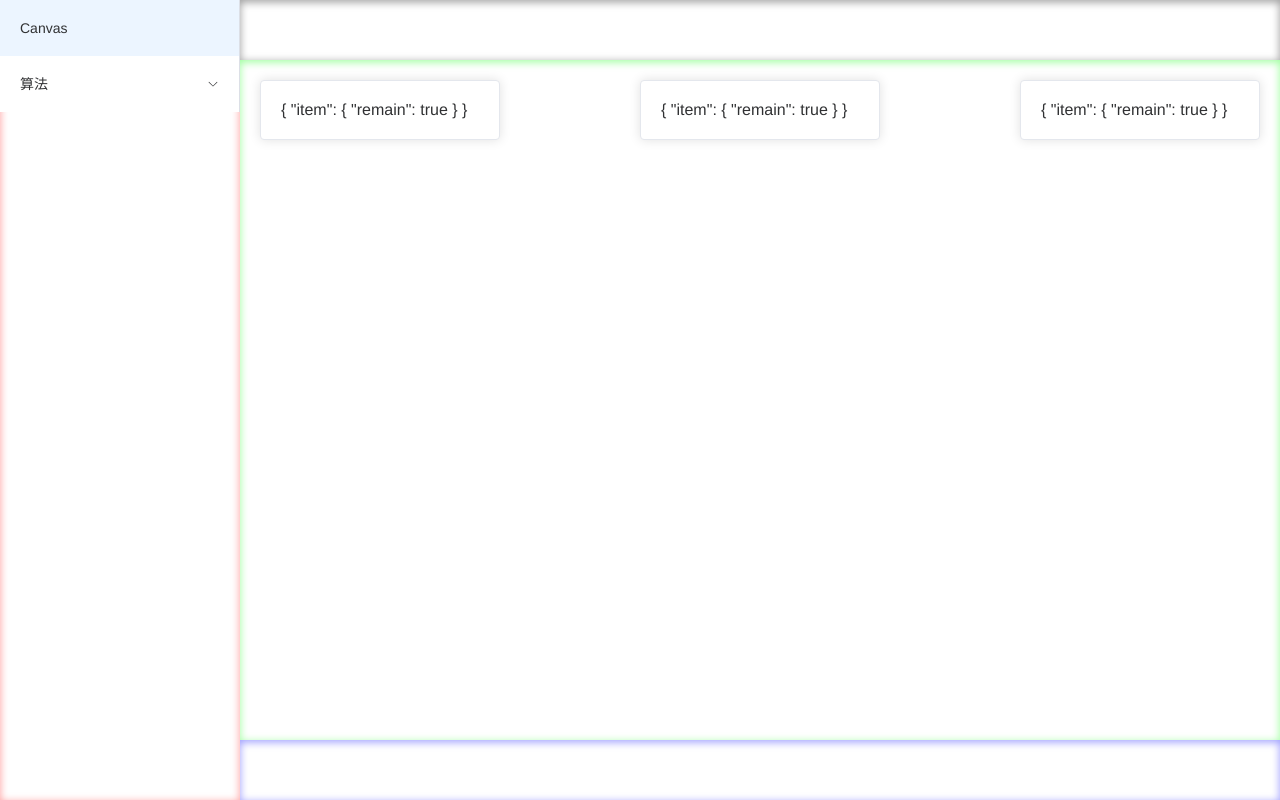
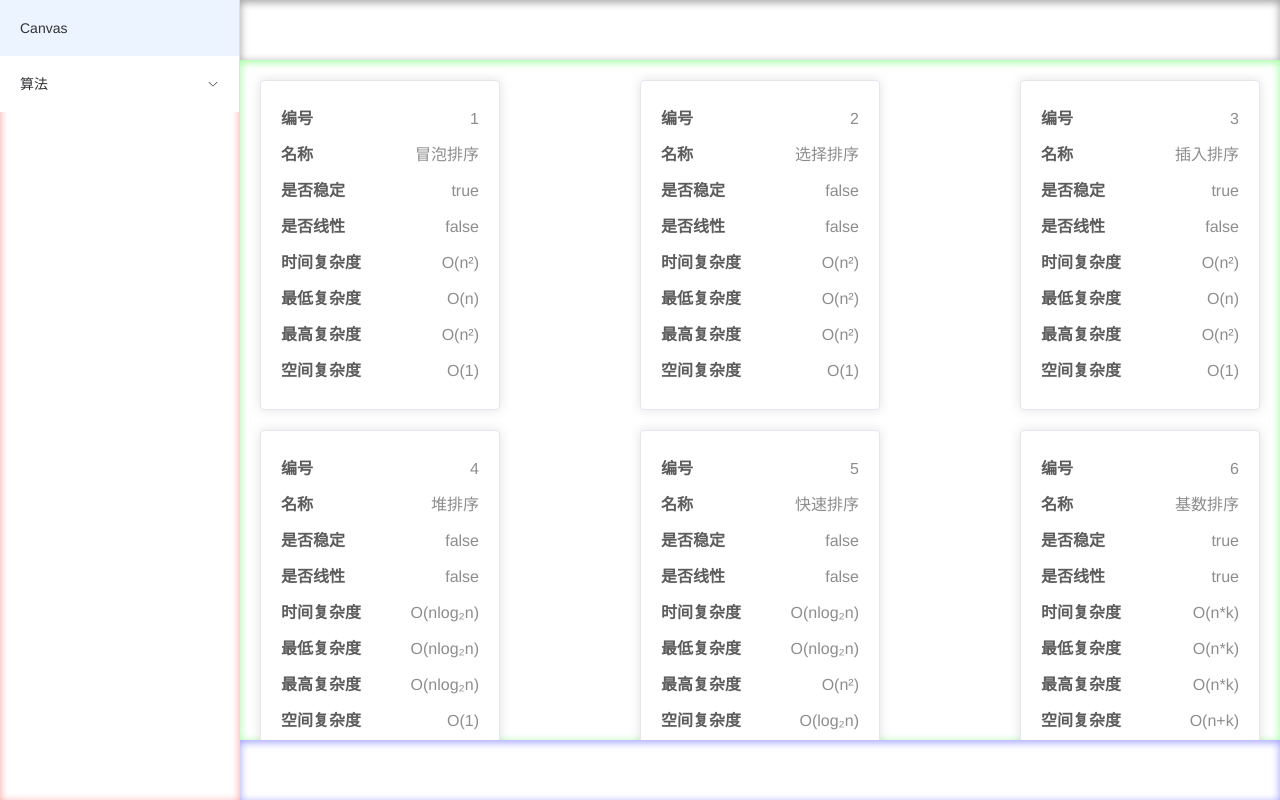
Before and after one commit to tanshaobo/trans-color, a Vue app: page /#/algorithm in a window 1280 px wide. Built offline with nearby package versions, Linux system fonts and the light colour scheme.

Commit message:
refactor(components): 完善grid展示

```diff
--- a/src/components/layout/Grid/Hooks/handleSourceData.js
+++ b/src/components/layout/Grid/Hooks/handleSourceData.js
@@ -2,7 +2,7 @@
  * @Author: tanshaobo
  * @Date: 2022-02-10 18:07:45
  * @LastEditors: tanshaobo
- * @LastEditTime: 2022-02-17 15:43:50
+ * @LastEditTime: 2022-02-17 16:01:59
  * @Description: 处理原始数组 补充至列数倍数
  * @FilePath: \trans-color\src\components\layout\Grid\Hooks\handleSourceData.js
  */
@@ -10,6 +10,9 @@ import ArrayToTwo from '@/utils/ArrayToTwo'
 
 const handleSourceData = (dataList, column, fillData) => {
   let remain = column - (dataList.length % column)
+  if (remain == column) {
+    remain = 0
+  }
   dataList.length += remain
   dataList.fill(fillData, dataList.length - remain, dataList.length)
   return ArrayToTwo(dataList, column)
--- a/src/components/layout/Grid/index.vue
+++ b/src/components/layout/Grid/index.vue
@@ -3,7 +3,7 @@
     <div class="card-box" v-if="showType == 'card'">
       <el-row v-for="(item, index) in showList" :key="index">
         <div class="column-item" v-for="(i, j) in item" :key="j">
-          <el-card>
+          <el-card v-if="!i.remain">
             <slot :item="i" name="default"></slot>
           </el-card>
           <slot :item="i" name="main"></slot>
--- a/src/views/Algorithm/AlgorithmList/index.vue
+++ b/src/views/Algorithm/AlgorithmList/index.vue
@@ -1,6 +1,17 @@
 <template>
-  <Grid :data-list="dataList">
-    <template #default="slotProps">{{ slotProps }}</template>
+  <Grid :data-list="dataList" class="grid">
+    <template #default="slotProps">
+      <div v-for="(item, index) in slotProps.item" :key="item.id">
+        <div v-if="dataHeader[index]" class="row">
+          <span class="title">
+            {{ dataHeader[index] }}
+          </span>
+          <span class="content">
+            {{ item }}
+          </span>
+        </div>
+      </div>
+    </template>
   </Grid>
 </template>
 <script setup>
@@ -8,9 +19,20 @@ import { reactive, toRefs } from 'vue'
 import { useRouter } from 'vue-router'
 import Grid from '@/components/layout/Grid/index.vue'
 import data from '@/config/algorithm'
+import deepCopyObject from '@/utils/deepCopyObject'
 
 const state = reactive({
-  dataList: []
+  dataList: [],
+  dataHeader: {
+    id: '编号',
+    label: '名称',
+    stable: '是否稳定',
+    linear: '是否线性',
+    timeComplexity: '时间复杂度',
+    bastComplexity: '最低复杂度',
+    worstComplexity: '最高复杂度',
+    spaceComplexity: '空间复杂度'
+  }
 })
 
 const router = useRouter()
@@ -24,18 +46,24 @@ const enterDetail = (item) => {
   })
 }
 
-const { dataList } = toRefs(state)
+const Init = () => {
+  state.dataList = deepCopyObject(data).map((i) => {
+    i.remain = false
+    return i
+  })
+}
+Init()
+const { dataList, dataHeader } = toRefs(state)
 </script>
 <style lang="stylus">
-.container
-  display flex
-  flex-wrap wrap
-  .el-row
-    width 100%
+.grid
+  .row
+    line-height 36px
+    display flex
     justify-content space-between
-    .column-item
-      width 240px
-      margin-bottom 20px
-    .el-card
-      cursor pointer
+    .title
+      font-weight bold
+      color rgba(51, 51, 51, .8)
+    .content
+      color rgba(112, 112, 112, .8)
 </style>
```
